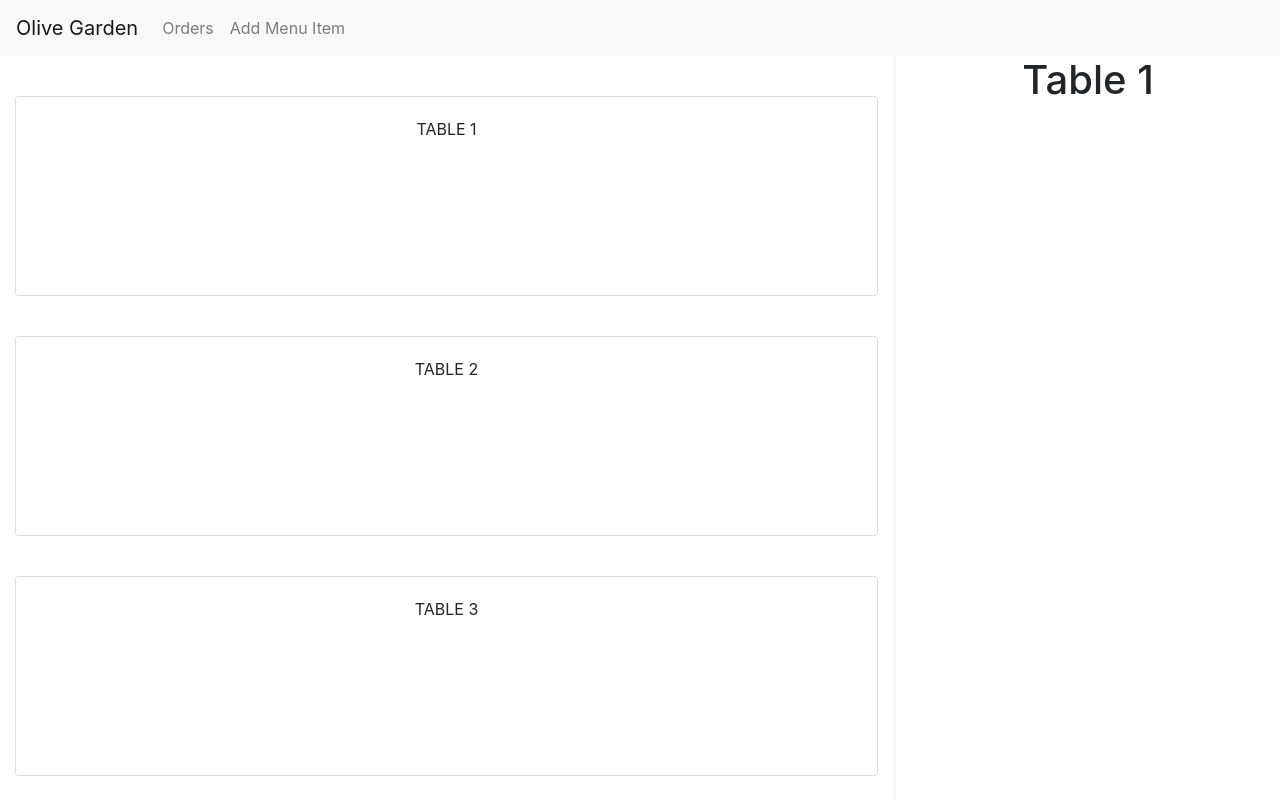
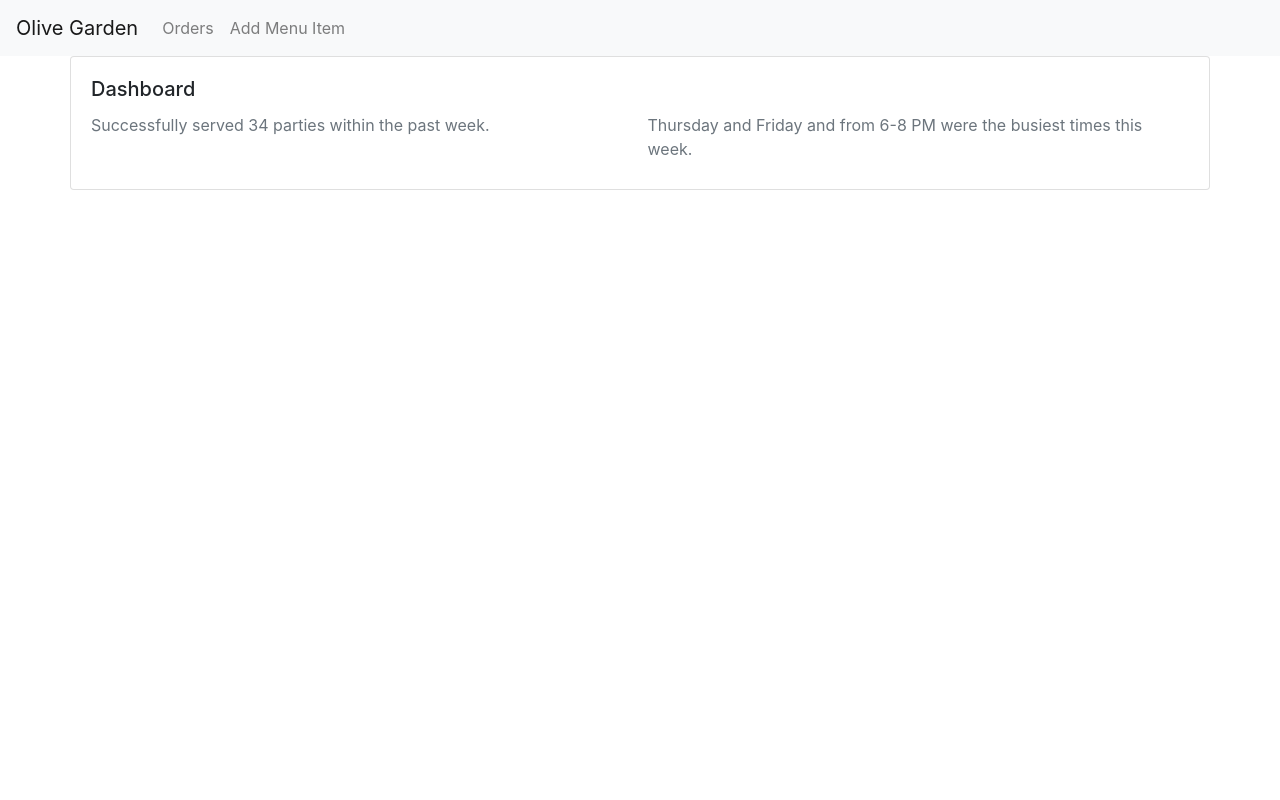
Before and after one commit to bulanov416/hackgt-2020, a React (Create React App) app in the folder restaurant/: page / in a window 1280 px wide. Built offline with nearby package versions, Linux system fonts and the light colour scheme.

Commit message:
Added Dashboard

```diff
--- a/restaurant/src/App.js
+++ b/restaurant/src/App.js
@@ -4,6 +4,8 @@
 import RestaurantNavbar from "./components/RestaurantNavbar";
 import OrderHistory from './pages/OrderHistory.js';
 import ActiveOrders from "./pages/ActiveOrders";
+import DashboardItem from './pages/DashboardItem';
+import Dashboard from './pages/Dashboard';
 
 function App(props) {
   const { database } = props;
@@ -12,7 +14,8 @@
     <div className="App">
       <RestaurantNavbar/>
         {/* <AddMenuItem database = { database }/> */}
-        <ActiveOrders database = { database }/>
+        {/* <ActiveOrders database = { database }/> */}
+        <Dashboard/>
     </div>
   );
 }
--- a/restaurant/src/pages/Dashboard.js
+++ b/restaurant/src/pages/Dashboard.js
@@ -1,2 +1,19 @@
 //dashboard for restaurant to track analytics and see patterns/trends they can use
 //for example, know which days busier and needs more staff
+//"successfully served 34 parties within this week"
+//Thursday and Friday evenings && 6-8 PM were the busiest times this week
+
+import React from "react";
+
+import DashboardItem from "../pages/DashboardItem";
+import Container from "react-bootstrap/Container";
+
+function Dashboard() {
+    return(
+        <Container style={{'padding':'0px'}}>
+            <DashboardItem total={"34"} days={"Thursday and Friday"}  times={"6-8 PM"}/>
+        </Container>
+    );
+}
+
+export default Dashboard;
--- /dev/null
+++ b/restaurant/src/pages/DashboardItem.js
@@ -0,0 +1,29 @@
+import React from 'react';
+import Row from 'react-bootstrap/Row';
+import Col from 'react-bootstrap/Col';
+import Card from "react-bootstrap/Card";
+
+function DashboardItem(props) {
+
+    const { total, days, times } = props;
+
+    return (
+        <>
+            <Card>
+                <Card.Body>
+                <Card.Title>Dashboard</Card.Title>
+                    <Row style={{'width':'100%'}}>
+                        <Col>
+                            <Card.Text className="mb-2 text-muted">Successfully served { total } parties within the past week.</Card.Text>
+                        </Col>
+                        <Col style={{"paddingRight":"0px"}}>
+                            <Card.Text className="mb-2 text-muted"> {days} and from {times} were the busiest times this week.</Card.Text>
+                        </Col>
+                    </Row>
+                </Card.Body>
+            </Card>
+        </>
+    );
+}
+
+export default DashboardItem;
```
